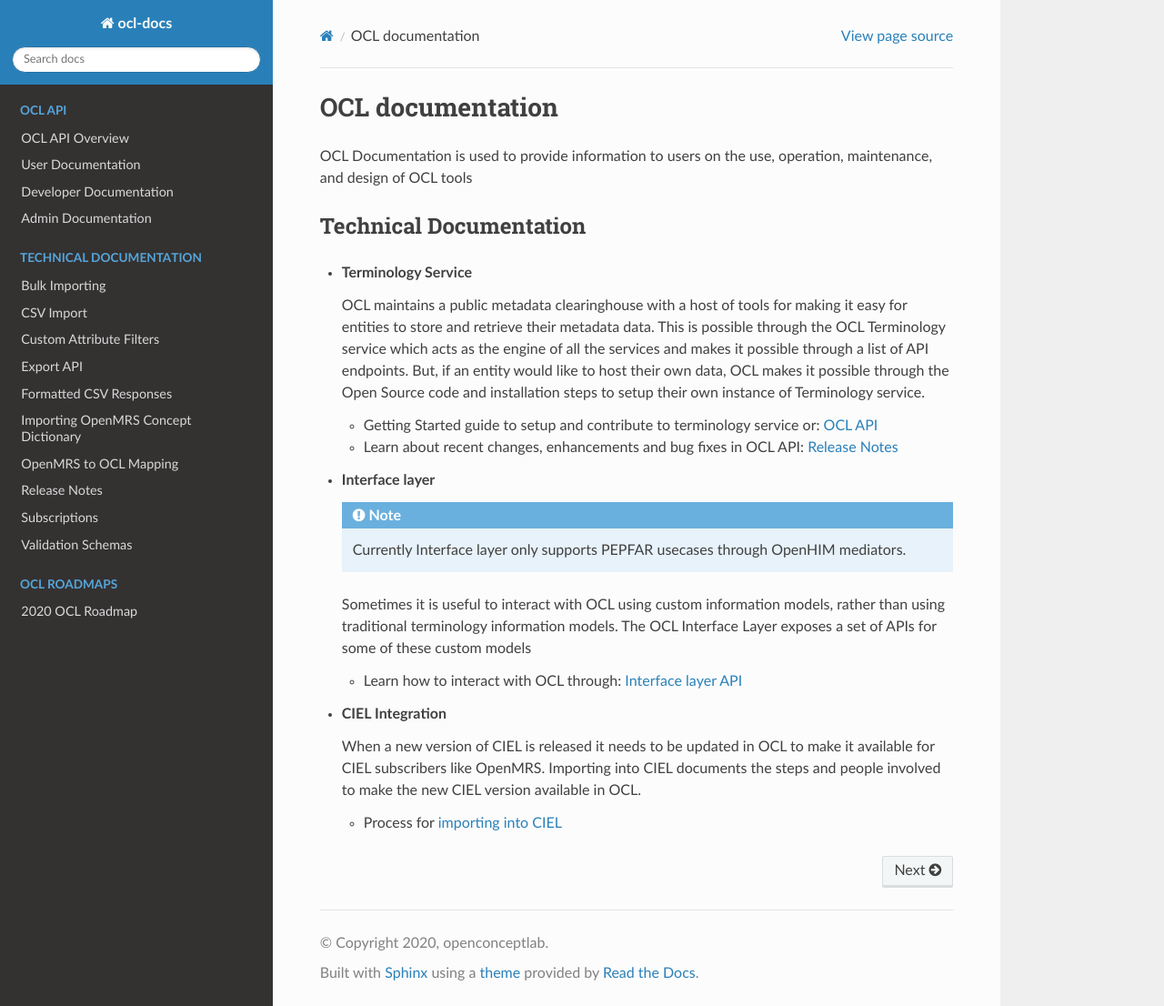
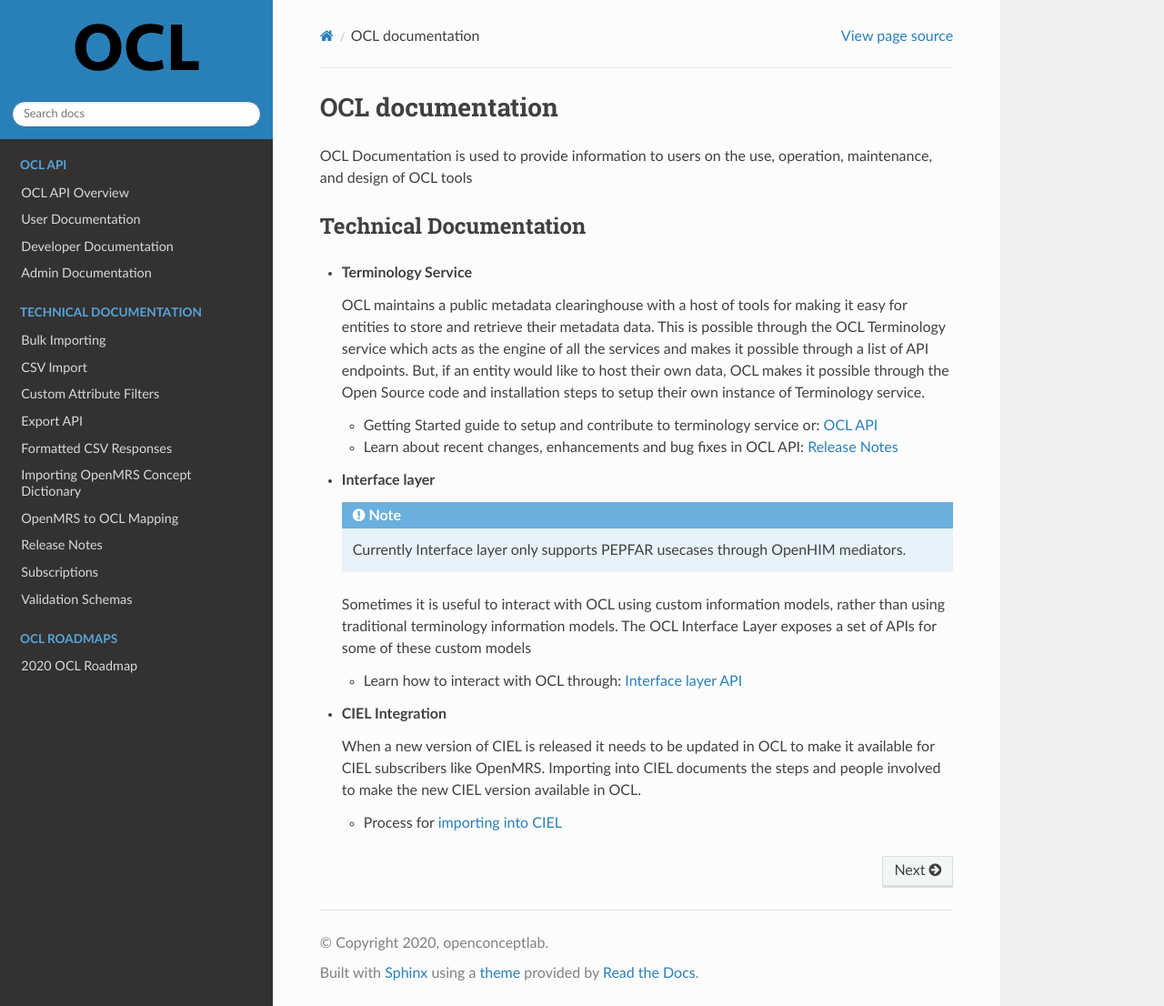
Before and after one commit to OpenConceptLab/ocl-docs, a Sphinx documentation site: the page built from docs/source/index.rst, in a window 1280 px wide and 1106 px high. Shown: the whole window at 91% size. Built offline with Sphinx 7.4.7 and the Read the Docs theme 2.0.0, drawn with Linux system fonts in a browser that asks for light colours.

Commit message:
adding ocl logo to documentation

```diff
--- a/docs/source/conf.py
+++ b/docs/source/conf.py
@@ -56,6 +56,11 @@ exclude_patterns = []
 # a list of builtin themes.
 #
 html_theme = 'sphinx_rtd_theme'
+html_logo = "ocl_logo.png"
+
+html_theme_options = {
+    'logo_only': True,
+}
 
 # Add any paths that contain custom static files (such as style sheets) here,
 # relative to this directory. They are copied after the builtin static files,
```
Also changed, not shown: docs/source/ocl_logo.png (added).
